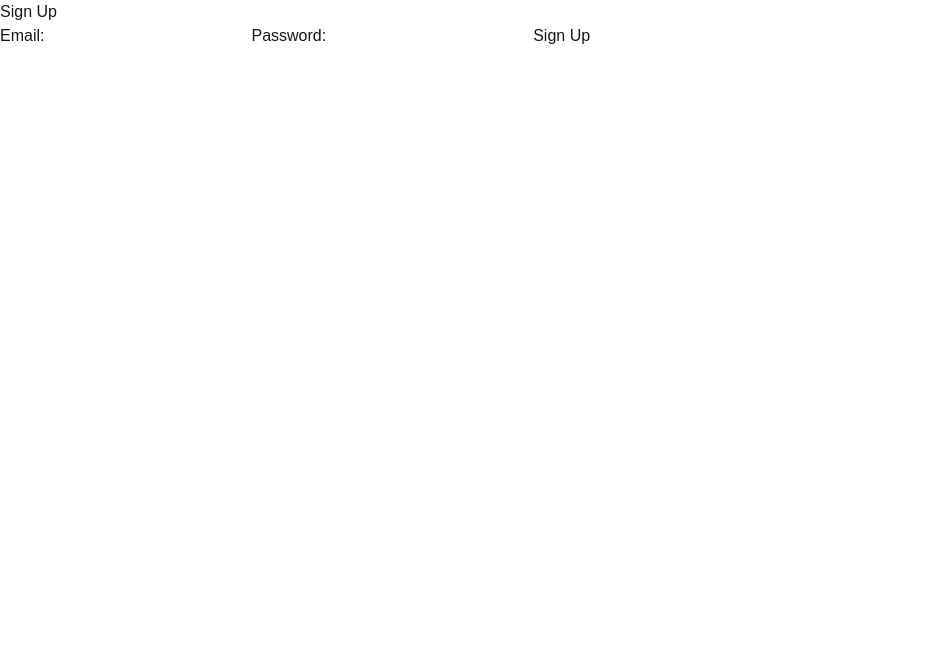
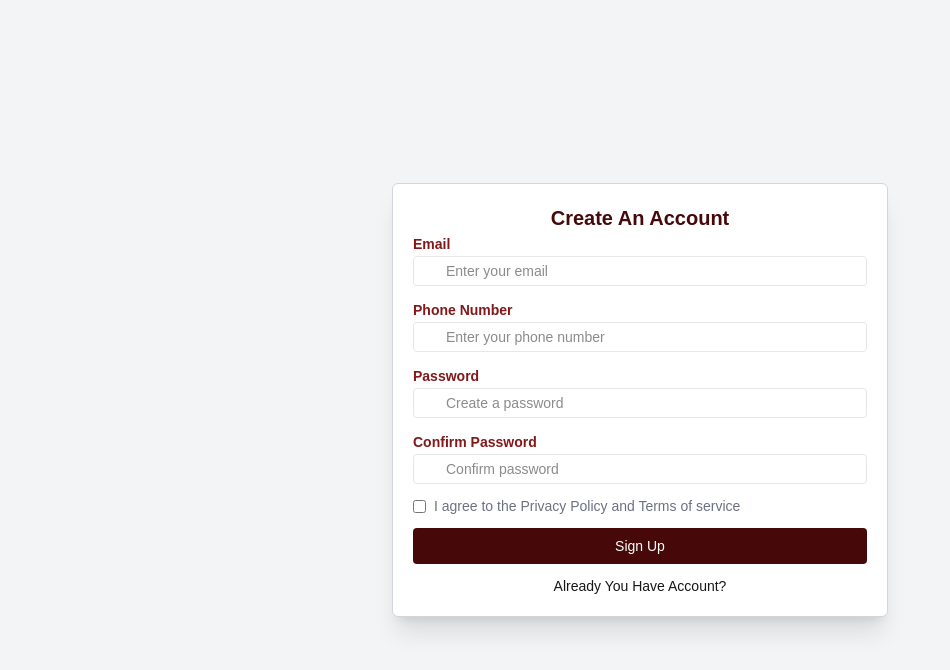
Before and after one commit to mdalifkhandev/lone-clain, a Next.js app: page /signup in a window 1280 px wide. Shown: the top 670 px of the page, without its empty margins (0-950 px from the left). Built offline with nearby package versions, Linux system fonts and the light colour scheme.

Commit message:
Login and registration design complite

```diff
--- a/src/app/(auth)/login/page.tsx
+++ b/src/app/(auth)/login/page.tsx
@@ -1,20 +1,72 @@
+
 
 const page = () => {
+
     return (
-        <div>
-            <h1>Login</h1>
-            <form>
-                <label>
-                    Email:
-                    <input type="email" name="email" required />
-                </label>
-                <label>
-                    Password:
-                    <input type="password" name="password" required />
-                </label>
-                <button type="submit">Login</button>
-            </form>
-        </div>
+         <div className="bg-gray-100 min-h-screen flex items-center justify-center px-5">
+      <div className="w-full md:w-[60%] lg:w-[40%] border border-gray-300 rounded-md bg-white shadow-xl p-4 md:p-8 lg:p-5">
+        <h1 className="text-center text-red-950 font-semibold text-xl">
+          Welcome Back
+        </h1>
+        <form /*onSubmit={handleSignIn}*/ className="space-y-3">
+          <div>
+            <label className="text-sm font-semibold text-red-900">Email</label>
+            <div className="relative">
+              <input
+                type="email"
+                name="email"
+                className="w-full appearance-none outline-none border border-gray-200 rounded-sm py-1 px-4 pl-8 text-sm font-medium"
+                placeholder="Enter your email"
+              />
+
+            </div>
+          </div>
+          <div className="relative">
+            <label className="text-sm font-semibold text-red-900">
+              Password
+            </label>
+            <div className="relative">
+              <input
+
+                name="password"
+                className="w-full appearance-none outline-none border border-gray-200 rounded-sm py-1 px-4 pl-8 text-sm font-medium"
+                placeholder="Enter your password"
+              />
+
+            </div>
+            <p
+
+              className="absolute right-2 top-[32px] cursor-pointer"
+            >
+
+            </p>
+          </div>
+          <div className="flex justify-between items-center">
+            <div className="flex items-center">
+              <input
+                type="checkbox"
+                name="terms"
+                className="mr-2 leading-tight"
+              />
+              <label className="text-sm font-medium text-gray-500">
+                Remember me
+              </label>
+            </div>
+
+          </div>
+          <button
+            type="submit"
+            className="w-full bg-red-950 text-white text-sm  py-2 rounded-sm cursor-pointer"
+          >
+            Sign In
+          </button>
+          <div className="flex items-center gap-2 text-sm justify-center">
+            <p>New To our Platform?</p>
+
+          </div>
+        </form>
+      </div>
+    </div>
     );
 };
 
--- a/src/app/(auth)/signup/page.tsx
+++ b/src/app/(auth)/signup/page.tsx
@@ -1,21 +1,53 @@
-import React from 'react';
+
 
 const page = () => {
+
     return (
-        <div>
-            <h1>Sign Up</h1>
-            <form>
-                <label>
-                    Email:
-                    <input type="email" name="email" required />
-                </label>
-                <label>
-                    Password:
-                    <input type="password" name="password" required />
-                </label>
-                <button type="submit">Sign Up</button>
-            </form>
+                <div className='bg-gray-100 min-h-screen flex items-center justify-center px-5'>
+            <div className='w-full md:w-[60%] lg:w-[40%] border border-gray-300 rounded-md bg-white shadow-xl p-4 md:p-8 lg:p-5'>
+                <h1 className='text-center text-red-950 font-semibold text-xl'>Create An Account</h1>
+                <form className="space-y-3">
+                    <div>
+                        <label className='text-sm font-semibold text-red-900'>Email</label>
+                        <div className="relative">
+                            <input type="email" name='email' className='w-full appearance-none outline-none border border-gray-200 rounded-sm py-1 px-4 pl-8 text-sm font-medium' placeholder="Enter your email" required/>
+
+                        </div>
+                    </div>
+                    <div>
+                        <label className='text-sm font-semibold text-red-900'>Phone Number</label>
+                        <div className="relative">
+                            <input type="number" name='phone' className='w-full appearance-none outline-none border border-gray-200 rounded-sm py-1 px-4 pl-8 text-sm font-medium' placeholder="Enter your phone number" required/>
+
+                        </div>
+                    </div>
+                    <div className="relative">
+                        <label className='text-sm font-semibold text-red-900'>Password</label>
+                        <div className="relative">
+                            <input  name='password' className='w-full appearance-none outline-none border border-gray-200 rounded-sm py-1 px-4 pl-8 text-sm font-medium' placeholder="Create a password" required/>
+
+                        </div>
+
+                    </div>
+                    <div className="relative">
+                        <label className='text-sm font-semibold text-red-900'>Confirm Password</label>
+                        <div className="relative">
+                            <input  name='confirmPassword' className='w-full appearance-none outline-none border border-gray-200 rounded-sm py-1 px-4 pl-8 text-sm font-medium' placeholder="Confirm password" required/>
+                        </div>
+                    </div>
+                    <div className="flex items-center">
+                        <input type="checkbox" name='terms' className='mr-2 leading-tight' />
+                        <label className='text-sm font-medium text-gray-500'>I agree to the Privacy Policy  and Terms of service </label>
+                    </div>
+                    <button type="submit" className="w-full bg-red-950 text-white text-sm  py-2 rounded-sm cursor-pointer">Sign Up</button>
+                    <div className="flex items-center gap-2 text-sm justify-center">
+                        <p>Already You Have Account?</p>
+                        {/* <Link className="text-red-950 font-semibold" to={"/sign-in"}>Sign In Here</Link> */}
+                    </div>
+                </form>
+            </div>
         </div>
+
     );
 };
 
```
Also changed, not shown: package.json (+7 -5 lines), 1 other file (tests, documents, lock files or other folders).
